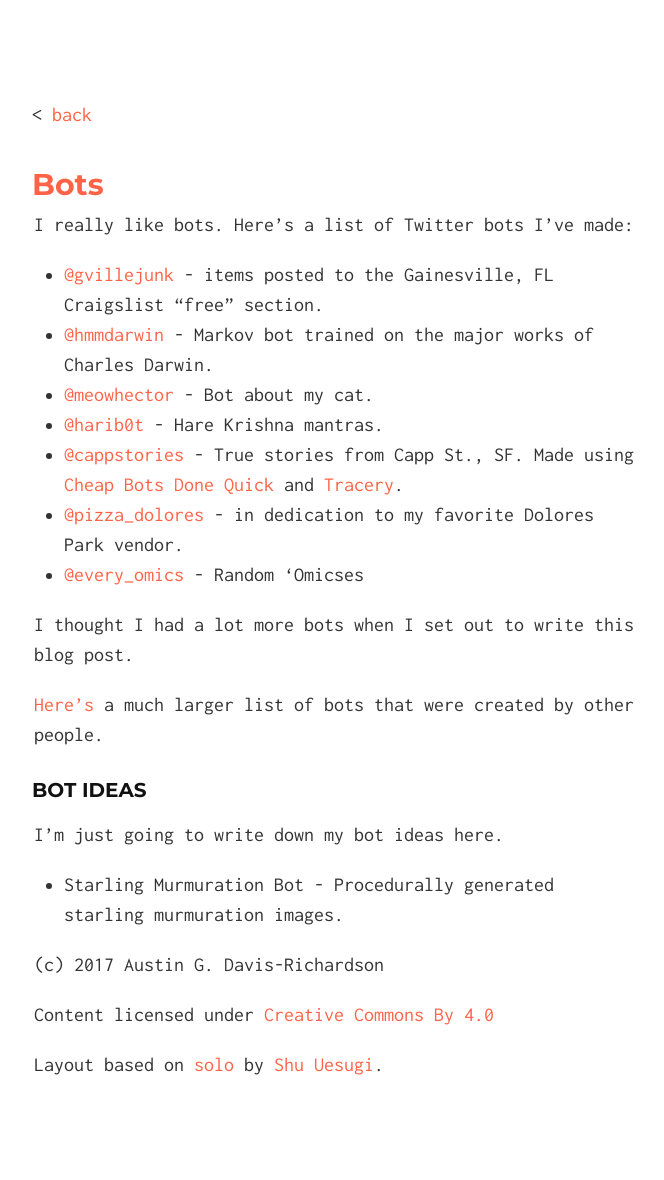
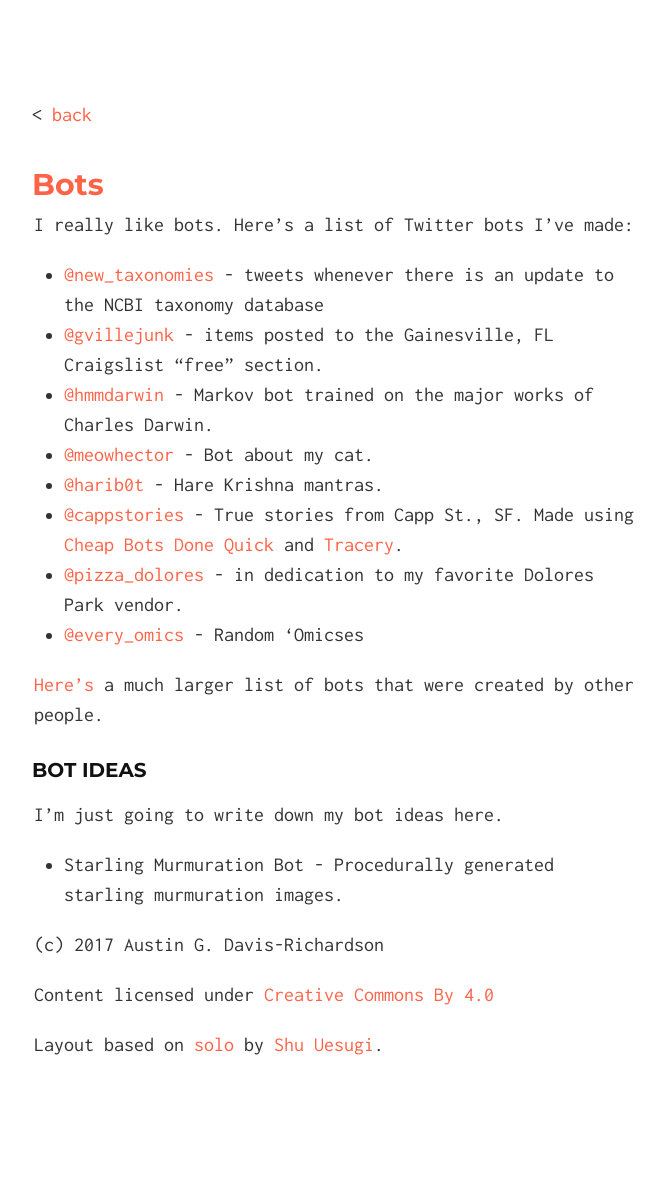
Before and after one commit to audy/audy.github.io, a Jekyll site: the page built from _posts/2016-06-14-Bots.md, in a window 1280 px wide. Shown: the whole page, without its empty margins (306-970 px from the left). Built offline with Jekyll 4.4.1, drawn with Linux system fonts in a browser that asks for light colours.

Commit message:
new_taxonomies

```diff
--- a/_posts/2016-06-14-Bots.md
+++ b/_posts/2016-06-14-Bots.md
@@ -5,7 +5,8 @@ layout: post
 
 I really like bots. Here's a list of Twitter bots I've made:
 
-
+- [@new_taxonomies](twitter.com/new_taxonomies) - tweets whenever there is an
+  update to the NCBI taxonomy database
 - [@gvillejunk](https://twitter.com/gvillejunk) - items posted to the
   Gainesville, FL Craigslist "free" section.
 - [@hmmdarwin](https://twitter.com/hmmdarwin) - Markov bot trained on the major
@@ -19,8 +20,6 @@ I really like bots. Here's a list of Twitter bots I've made:
    favorite Dolores Park vendor.
 - [@every_omics](https://twitter.com/every_omics) - Random 'Omicses
 
-I thought I had a lot more bots when I set out to write this blog post.
-
 [Here's](https://twitter.com/heyaudy/lists/bots) a much larger list of bots
 that were created by other people.
 
```
